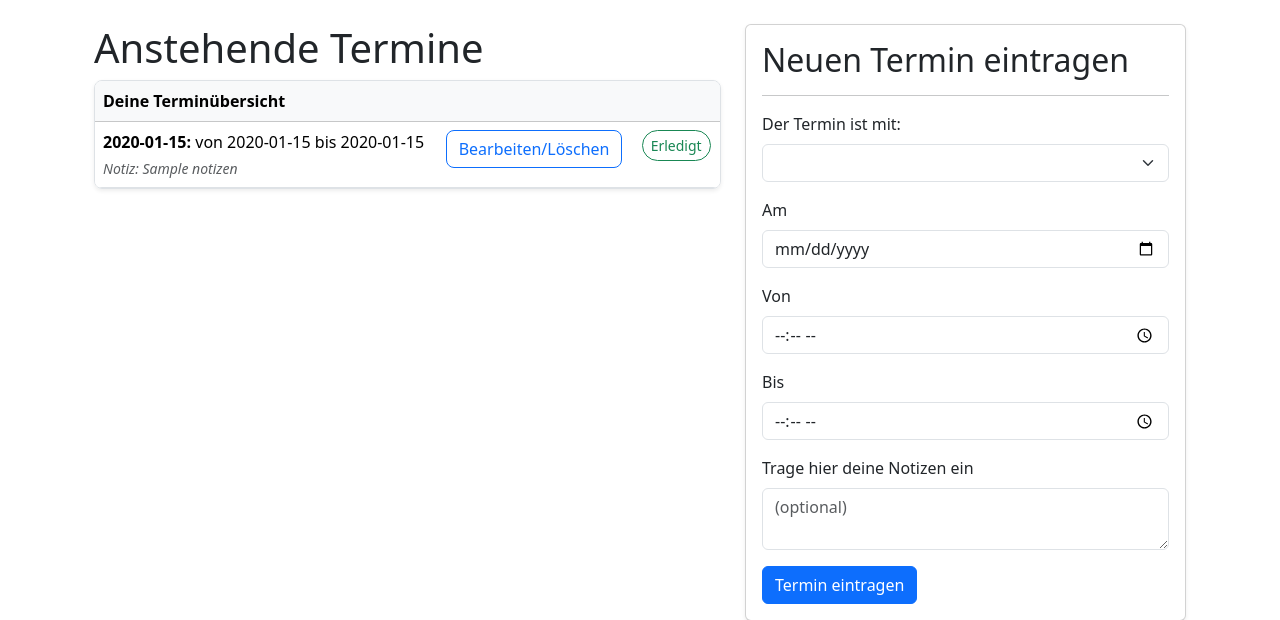
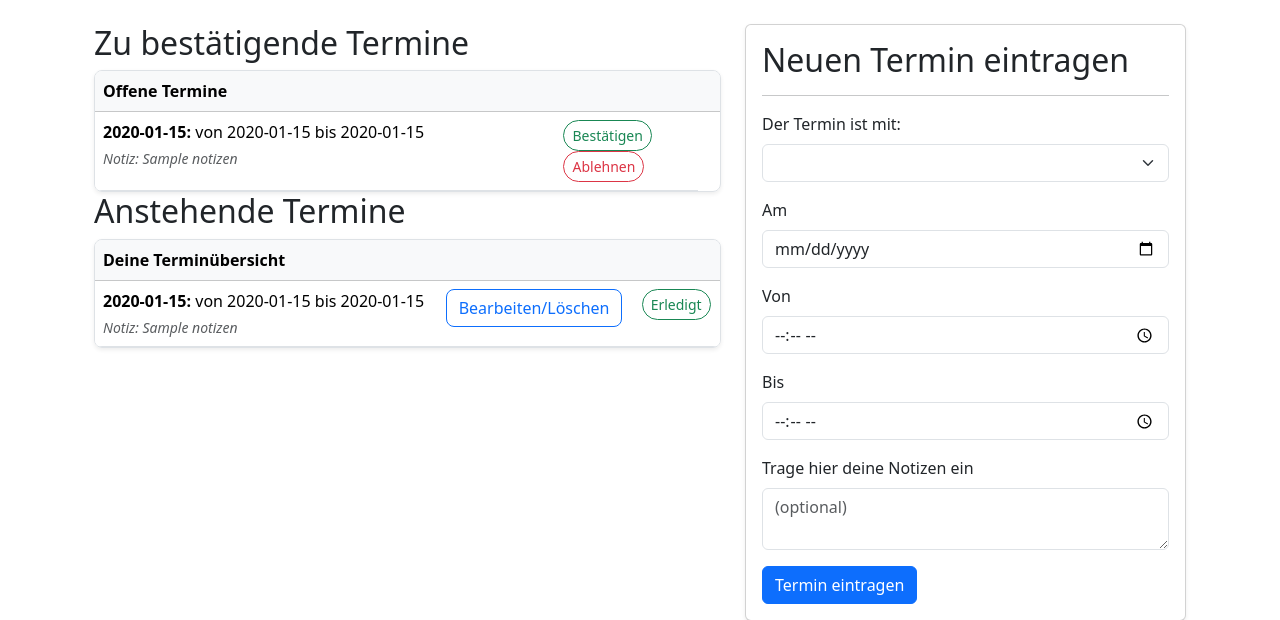
Before and after one commit to Yasin-Jewabreh/webapp, a Flask app: template templates/termine.html in a window 1280 px wide. Shown: the part 57-677 px from the top of the page. Run offline with Flask 3, Linux system fonts and the light colour scheme; tables that the repository leaves empty hold one stand-in row (values such as "Sample post"); the template is opened without the code that fills it: values that come from a table or form of the project are taken from there, most other values are stand-ins (such as "Sample title", 1, 10 or a date in 2020); lists and menus that the app fills with data are empty; some libraries are stand-ins or nearby versions.

Commit message:
add table for meetings that need to be accepted

```diff
--- a/templates/termine.html
+++ b/templates/termine.html
@@ -6,7 +6,59 @@
    <div class = "container-fluid mt-4">
         <div class="row">
             <div class = "col-lg-7">
-                <h1> Anstehende Termine</h1>
+                {%if offene%}
+                    <h2>Zu bestätigende Termine</h2>
+                    <div class = "rounded-3 overflow-hidden border shadow-sm">
+                        <table class = "table table hover mb-0">
+                            <thead class ="table-light">
+                                <tr> <th>Offene Termine</th> <th></th> <th></th></tr>
+                            </thead>
+                            <tbody>
+                            {% for t in offene%}
+                                <tr>
+                                    <td>
+                                        <strong> {{t.datum.strftime('%d.%m.%Y')}}:</strong>
+                                        {% if nutzer.rolle == "Helfer"%}
+                                            Bei {{t.pp.vorname}} {{t.pp.nachname}}
+                                        {% elif nutzer.rolle == "PP"%}
+                                            Mit {{t.helfer.vorname}} {{t.helfer.nachname}}
+                                        {%endif%}
+                                        von {{t.uhrzeit_beginn.strftime('%H:%M')}} bis {{t.uhrzeit_ende.strftime('%H:%M')}}
+
+                                        {% if t.notizen%}
+                                            <div class="text-muted small mt-1">
+                                                <em>Notiz: {{ t.notizen}} </em>
+                                            </div>
+                                        {%endif%}
+                                    </td>
+                                    <td>
+                                        <form method="POST">
+                                            <input type="hidden" name="bestaetigen_id" value  ="{{t.id}}">
+                                            <button type  ="submit" class ="btn btn-sm btn-outline-success rounded-pill">
+                                                Bestätigen
+                                            </button>
+                                        </form>
+
+                                        <form method="POST">
+                                            <input type="hidden" name="ablehnen_id" value  ="{{t.id}}">
+                                            <button type  ="submit" class ="btn btn-sm btn-outline-danger rounded-pill">
+                                                Ablehnen
+                                            </button>
+                                        </form>
+                                    </td>
+                                </tr>
+                            {%endfor%}
+                            </tbody>
+                        </table>
+                    </div>
+
+                {%endif%}
+
+
+
+
+
+                <h2>Anstehende Termine</h2>
 
                 <div class = "rounded-3 overflow-hidden border shadow-sm">
                     <table class = "table table hover mb-0">
@@ -14,7 +66,7 @@
                             <tr> <th>Deine Terminübersicht</th> <th></th> <th></th></tr>
                         </thead>
                         <tbody>
-                        {% for t in termine%}
+                        {% for t in bestaetigte%}
                             <tr onclick="window.location.href='{{ url_for('termin', id=t.id) }}';" style="cursor: pointer;">
                                 <td>
                                     <strong> {{t.datum.strftime('%d.%m.%Y')}}:</strong>
```
